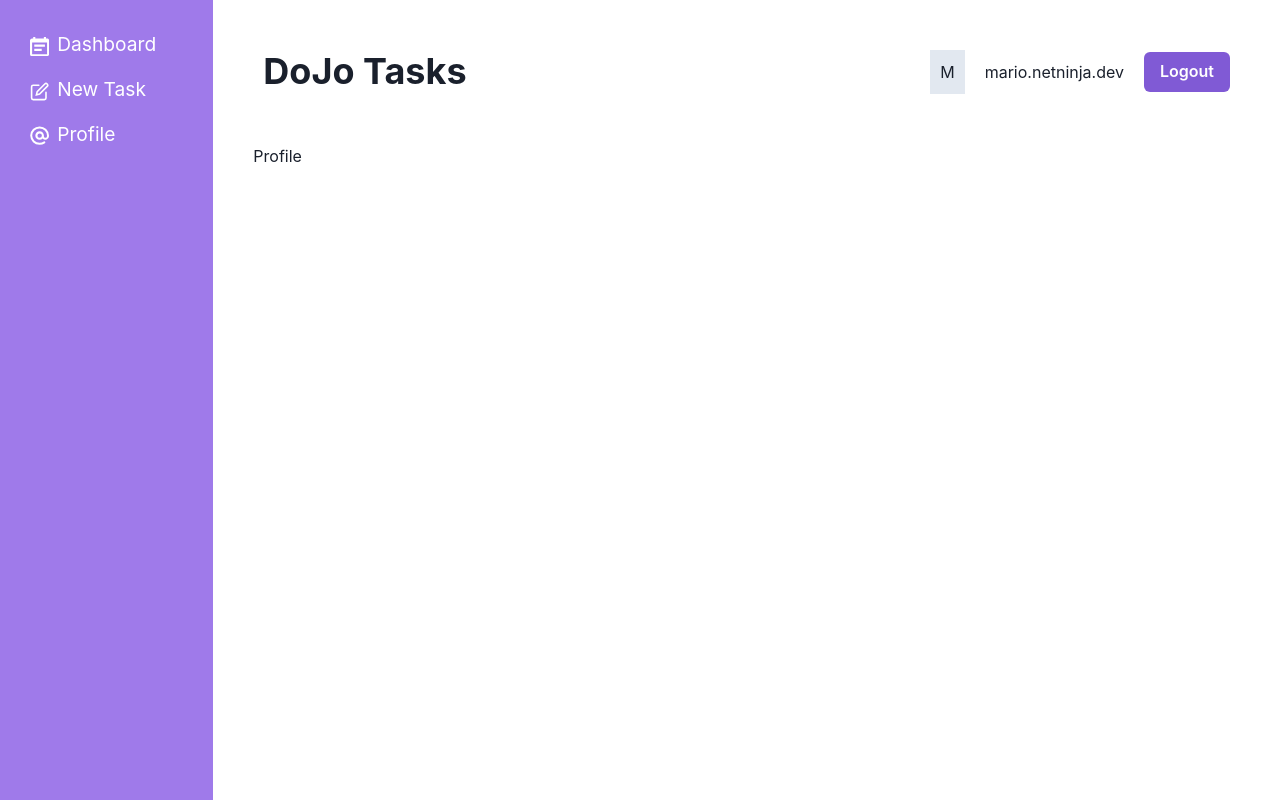
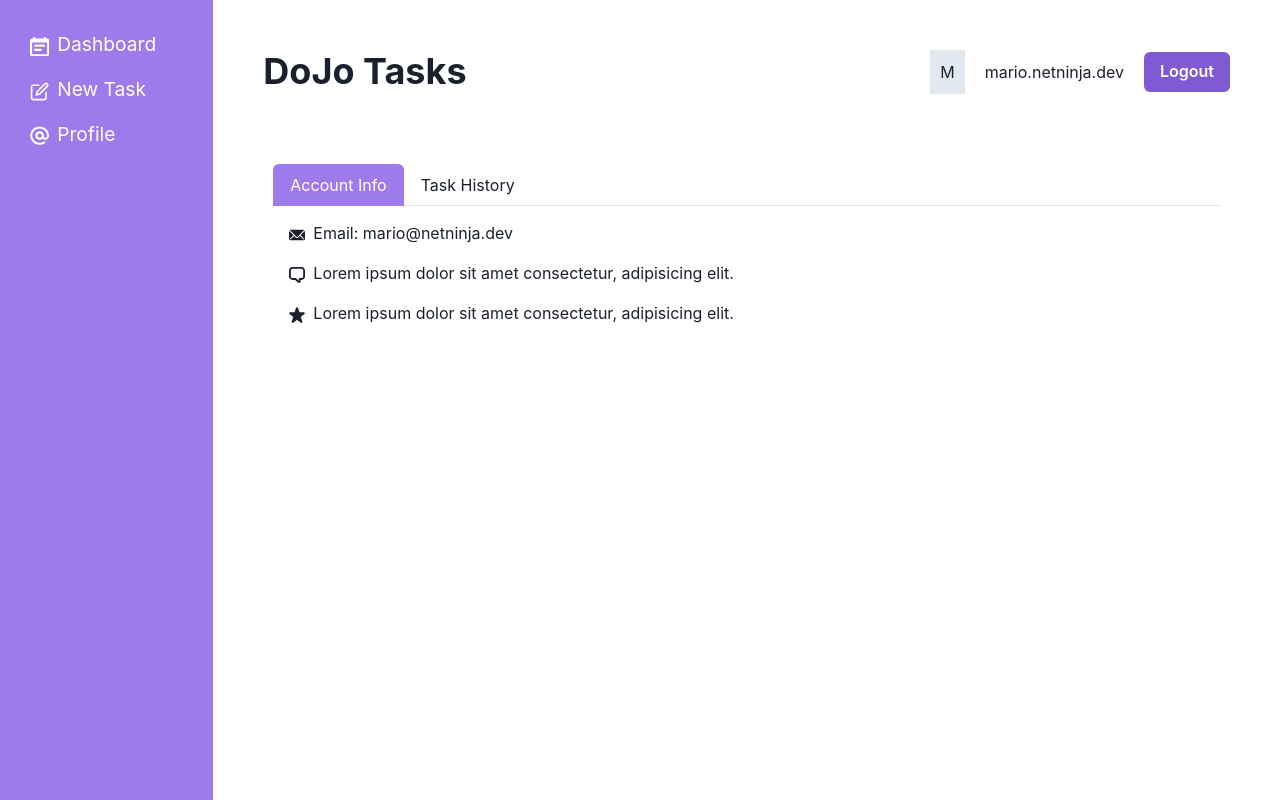
Before and after one commit to suneebs/chakraUI, a React (Vite) app: page /profile in a window 1280 px wide. Built offline with nearby package versions, Linux system fonts and the light colour scheme.

Commit message:
worked on tabs component

```diff
--- a/src/pages/Profile.jsx
+++ b/src/pages/Profile.jsx
@@ -1,5 +1,54 @@
+import { List, ListIcon, ListItem, Tab, TabList, TabPanel, TabPanels, Tabs } from "@chakra-ui/react";
+import {
+  ChatIcon,
+  CheckCircleIcon,
+  EmailIcon,
+  StarIcon,
+  WarningIcon
+} from '@chakra-ui/icons';
+
 export default function Profile() {
   return (
-    <div>Profile</div>
+    <Tabs mt='40px' p='20px' colorScheme="purple" variant={'enclosed'}>
+      <TabList>
+          <Tab _selected={{color:'white' , bg:'purple.400'}}>Account Info</Tab>
+          <Tab _selected={{color:'white' , bg:'purple.400'}}>Task History</Tab>
+      </TabList>
+      <TabPanels>
+        <TabPanel>
+          <List spacing={4}>
+            <ListItem>
+              <ListIcon as={EmailIcon} />
+              Email: mario@netninja.dev
+            </ListItem>
+            <ListItem>
+              <ListIcon as={ChatIcon} />
+              Lorem ipsum dolor sit amet consectetur, adipisicing elit.
+            </ListItem>
+            <ListItem>
+              <ListIcon as={StarIcon} />
+            Lorem ipsum dolor sit amet consectetur, adipisicing elit.
+            </ListItem>
+          </List>
+        </TabPanel>
+
+        <TabPanel>
+        <List spacing={4}>
+            <ListItem>
+              <ListIcon as={CheckCircleIcon} color='teal.400'/>
+              Email: mario@netninja.dev
+            </ListItem>
+            <ListItem>
+              <ListIcon as={WarningIcon} color='red.400' />
+              Lorem ipsum dolor sit amet consectetur, adipisicing elit.
+            </ListItem>
+            <ListItem>
+              <ListIcon as={CheckCircleIcon} color='teal.400' />
+            Lorem ipsum dolor sit amet consectetur, adipisicing elit.
+            </ListItem>
+          </List>
+        </TabPanel>
+      </TabPanels>
+    </Tabs>
   )
 }
```
